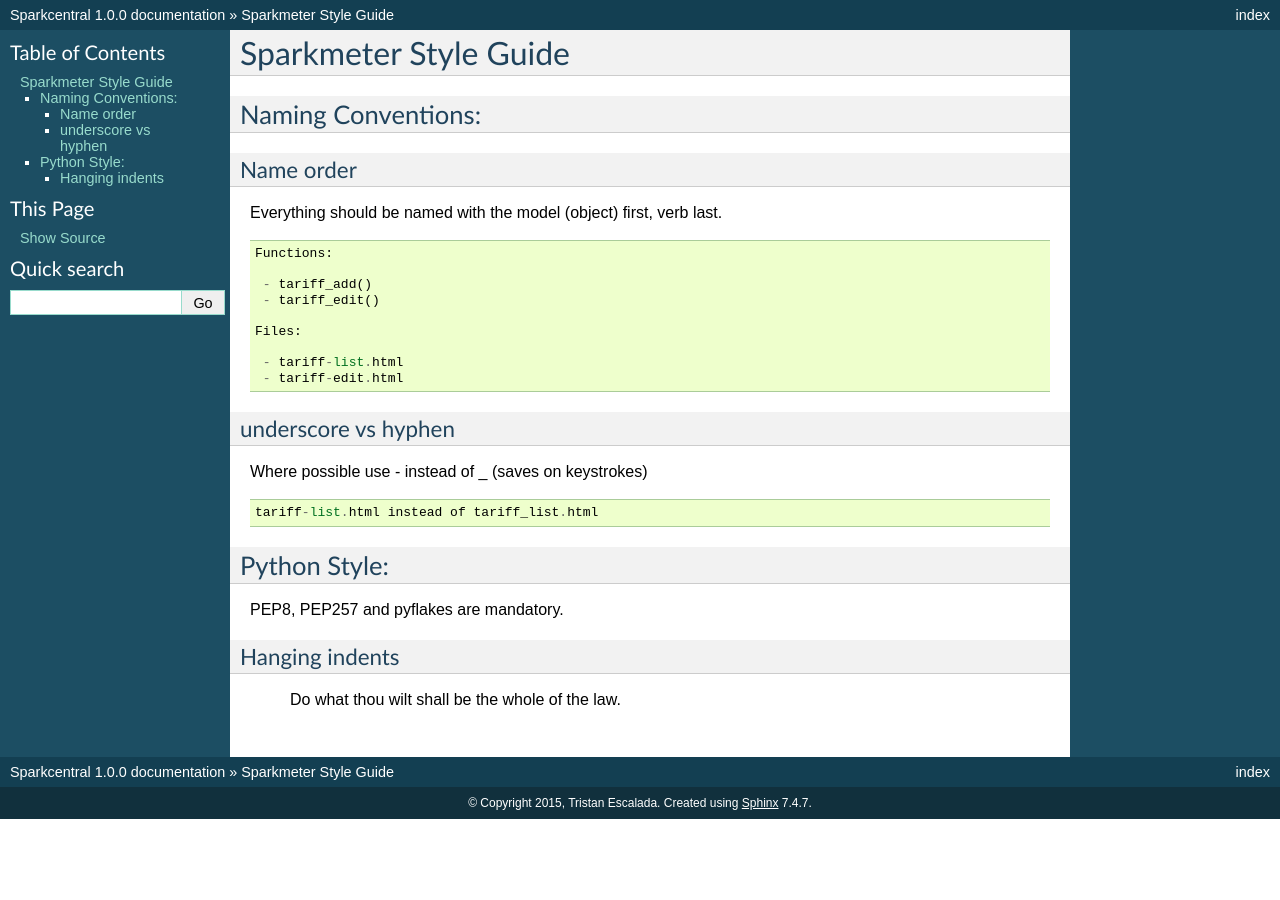
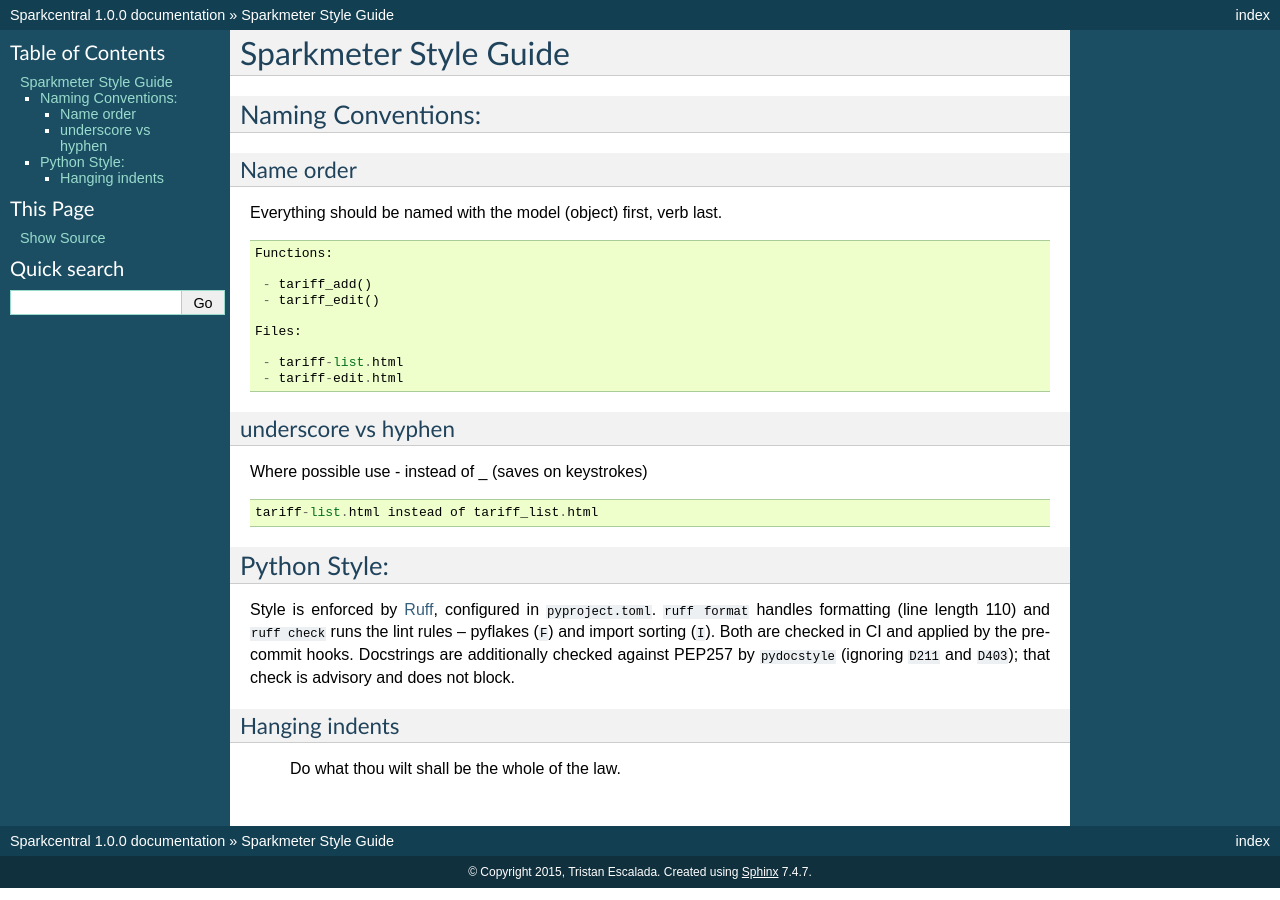
Before and after one commit to EarthSpark/thundercloud, a Sphinx documentation site: the page built from docs/coding-style.rst, in a window 1280 px wide. Built offline with Sphinx 7.4.7, drawn with Linux system fonts in a browser that asks for light colours; pages that are not in the unit, such as notebooks, are missing from menus.

Commit message:
Update contributing docs to reflect Ruff, not autopep8/pyflakes
The contributing guidance still pointed at autopep8 for formatting and
described the Python style as "PEP8, PEP257 and pyflakes", predating the
move to Ruff.

- CONTRIBUTING.md: point at `ruff format` / `ruff check` and the pre-commit
  hooks instead of autopep8.
- CodingStyle.md: describe what Ruff enforces -- formatting at line length
  110, pyflakes (F) and import sorting (I) -- and note pydocstyle's PEP257
  check is advisory, not blocking.
- docs/coding-style.rst: the same correction, so the (otherwise stale) Sphinx
  copy no longer contradicts CodingStyle.md.

```diff
--- a/docs/coding-style.rst
+++ b/docs/coding-style.rst
@@ -33,7 +33,12 @@
 Python Style:
 -------------
 
-PEP8, PEP257 and pyflakes are mandatory.
+Style is enforced by `Ruff <https://docs.astral.sh/ruff/>`_, configured in
+``pyproject.toml``. ``ruff format`` handles formatting (line length 110) and
+``ruff check`` runs the lint rules -- pyflakes (``F``) and import sorting
+(``I``). Both are checked in CI and applied by the pre-commit hooks. Docstrings
+are additionally checked against PEP257 by ``pydocstyle`` (ignoring ``D211`` and
+``D403``); that check is advisory and does not block.
 
 Hanging indents
 ~~~~~~~~~~~~~~~
```
Also changed, not shown: CONTRIBUTING.md (+1 -1 lines), CodingStyle.md (+6 -1 lines).
